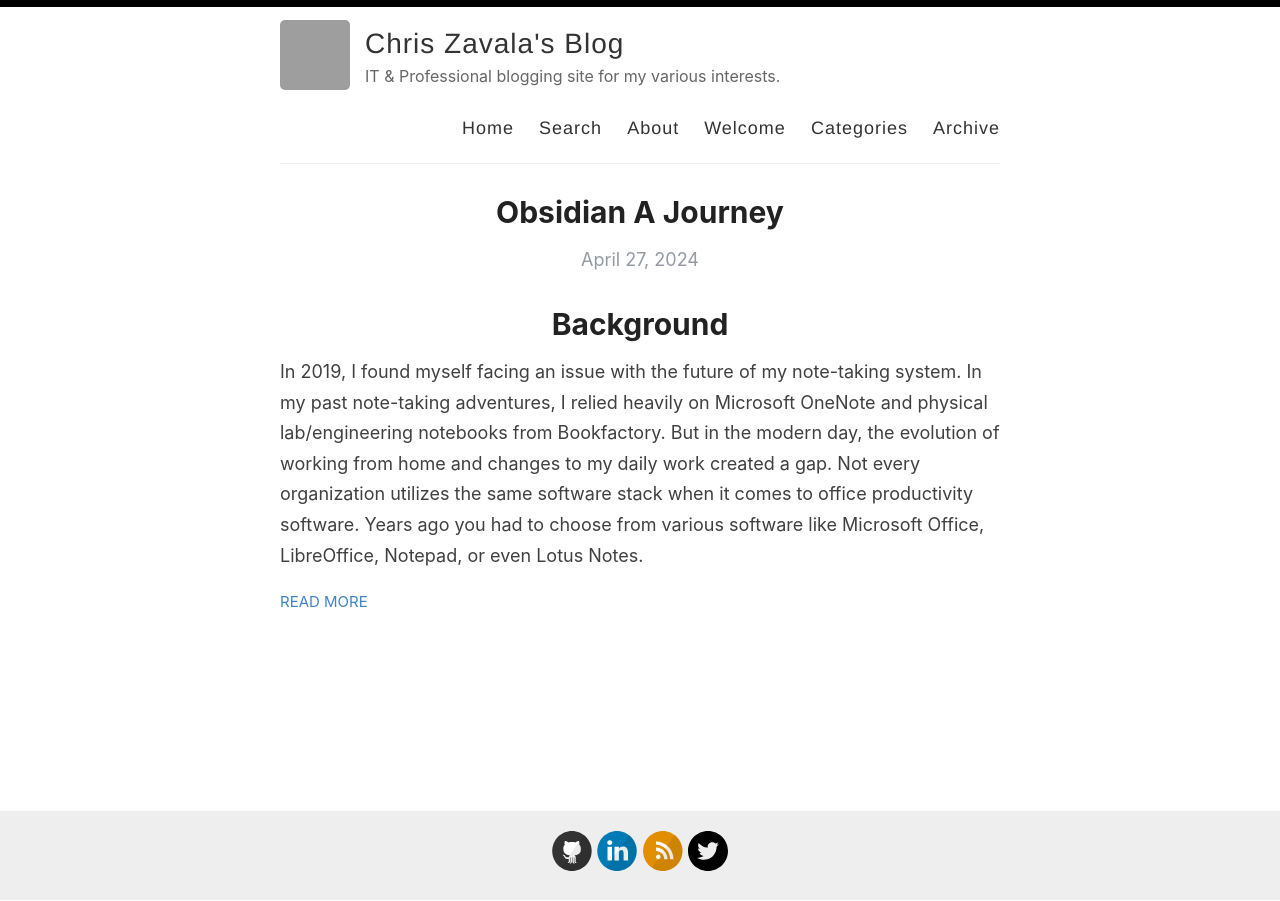
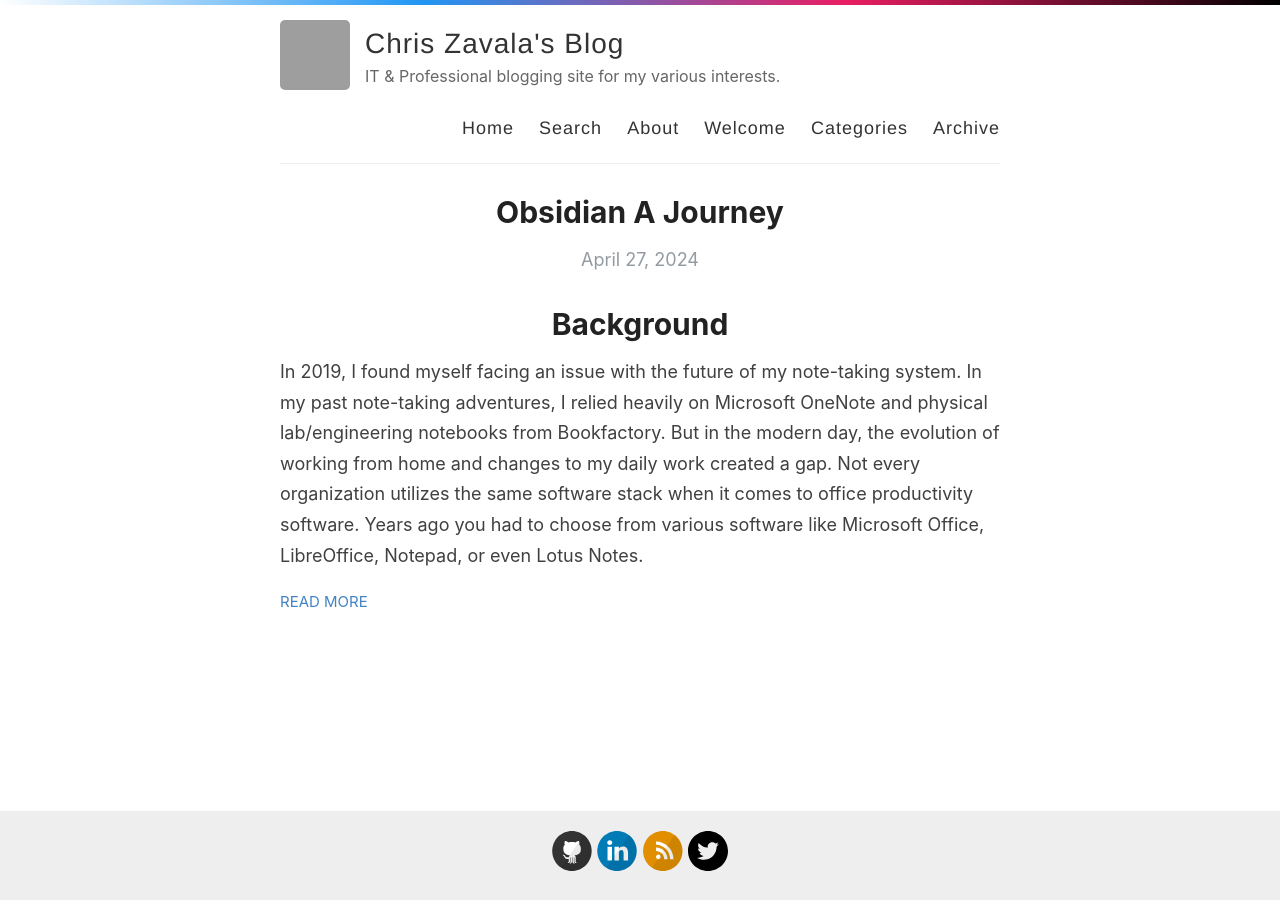
Before and after one commit to zavalalabs/zavalalabs.github.io, a Jekyll site: the page built from index.html, in a window 1280 px wide. Built offline with Jekyll 4.4.1, drawn with Linux system fonts in a browser that asks for light colours; the list of posts is cut into pages by our own code; grey boxes are pictures that could not be loaded.

Commit message:
Update style.scss to fix background and positioning issues

```diff
--- a/assets/style.scss
+++ b/assets/style.scss
@@ -427,20 +427,20 @@ footer {
 }
 
 body:after {
-    background: linear-gradient(to right, #ffffff   0, #2196F3   33%, #E91E63   66%, #000 100%);
     width: 100%;
-    height: 5px;
     top: 0;
-    position: absolute;
     left: 0;
-    content: '';
 }
-
 #bar {
-    background: #000;
     height: 7px;
-    background-size: cover;
     background-position: left 60%;
+    content: '';
+    left: 0;
+    position: absolute;
+    top: 0;
+    height: 5px;
+    width: 100%;
+    background: linear-gradient(to right, #ffffff   0, #2196F3   33%, #E91E63   66%, #000 100%);
     position: fixed;
     top: 0;
     width: 100%;
```
